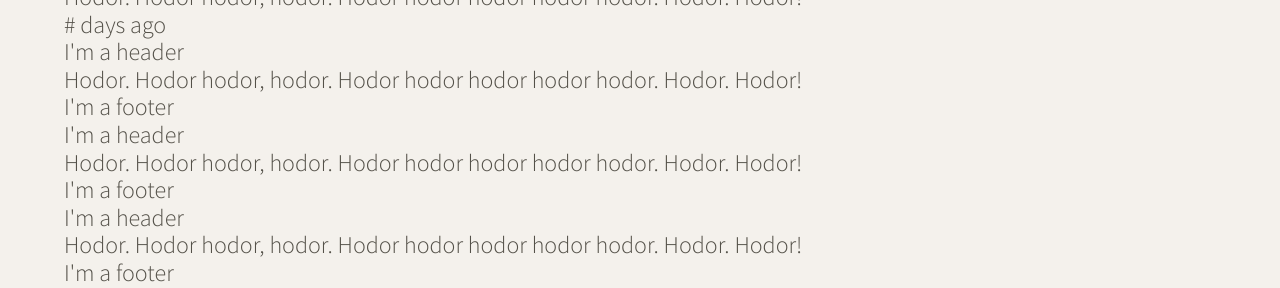
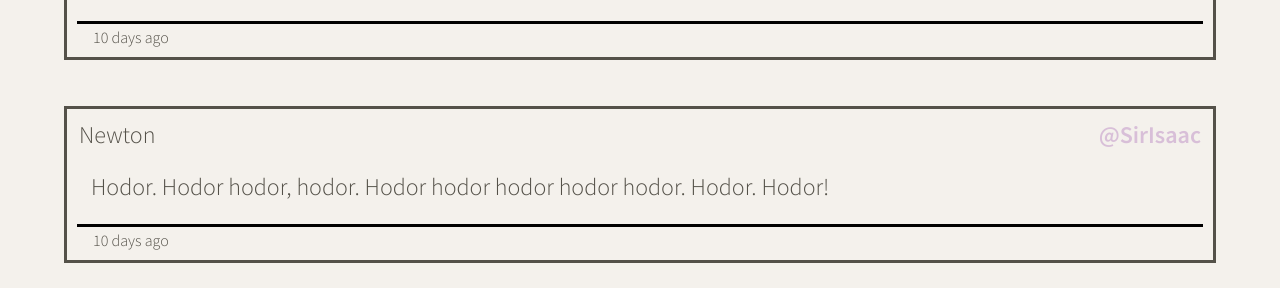
Before and after one commit to HabonH/tweeter, a website: page public/index.html in a window 1280 px wide. Shown: the part 644-932 px from the top of the page. Drawn offline with nearby package versions, Linux system fonts and the light colour scheme.

Commit message:
Tweet articles

```diff
--- a/public/index.html
+++ b/public/index.html
@@ -72,12 +72,27 @@
     </section>
     <section class="tweet-container">
 
-    <article>
-      <header>Newton<p>@SirIsaac</p></header>Hodor. Hodor hodor, hodor. Hodor hodor hodor hodor hodor. Hodor. Hodor!<footer># days ago</footer></article>
-    <article><header>I'm a header</header>Hodor. Hodor hodor, hodor. Hodor hodor hodor hodor hodor. Hodor. Hodor!<footer>I'm a footer</footer></article>
-    <article><header>I'm a header</header>Hodor. Hodor hodor, hodor. Hodor hodor hodor hodor hodor. Hodor. Hodor!<footer>I'm a footer</footer></article>
-    <article><header>I'm a header</header>Hodor. Hodor hodor, hodor. Hodor hodor hodor hodor hodor. Hodor. Hodor!<footer>I'm a footer</footer></article>
+    <article class="tweet">
+      <header class="tweet-header">
+        <a>Newton</a>
+        <strong>@SirIsaac</strong>
+      </header>
+      <p>Hodor. Hodor hodor, hodor. Hodor hodor hodor hodor hodor. Hodor. Hodor!</p>
+      <footer>
+        <small>10 days ago</small>
+      </footer>
+    </article>
 
+    <article class="tweet">
+      <header class="tweet-header">
+        <a>Newton</a>
+        <strong>@SirIsaac</strong>
+      </header>
+      <p>Hodor. Hodor hodor, hodor. Hodor hodor hodor hodor hodor. Hodor. Hodor!</p>
+      <footer class="tweet-footer">
+        <small>10 days ago</small>
+      </footer>
+    </article>
 
   </section>
 
--- a/public/styles/layout.css
+++ b/public/styles/layout.css
@@ -36,12 +36,52 @@ body {
    background-color: #f4f1ec;
   }
 
-  .tweet-container{
+  section.tweet-container{
     display: flex;
     flex-direction: column;
-
   }
 
-  article.tweet-container{
+  section.tweet-container article{
     border-style: solid;
+    margin-top: 2%;
+    margin-bottom: 2%;
+    font-family: 'Source Sans Pro';
   }
+
+  article.tweet{
+    display: flex;
+    flex-direction: column;
+    justify-content: space-between;
+  }
+
+  header.tweet-header{
+    display: flex;
+    flex-direction: row;
+    justify-content: space-between;
+    padding-left: 0.5em;
+    padding-right: 0.5em;
+    padding-top: 0.5em;
+  }
+
+  article.tweet footer{
+    border-top: solid;
+    border-color: black;
+    margin-left: 0.5em;
+    margin-right: 0.5em;
+    font-size: smaller;
+    margin-bottom: 0.5em;
+  }
+
+  article.tweet p{
+    padding-left: 1em;
+    padding-right: 1em;
+  }
+
+ small{
+   margin-left: 1em;
+   margin-right: 1em;
+ }
+
+ strong{
+  color:thistle;
+ }
```
